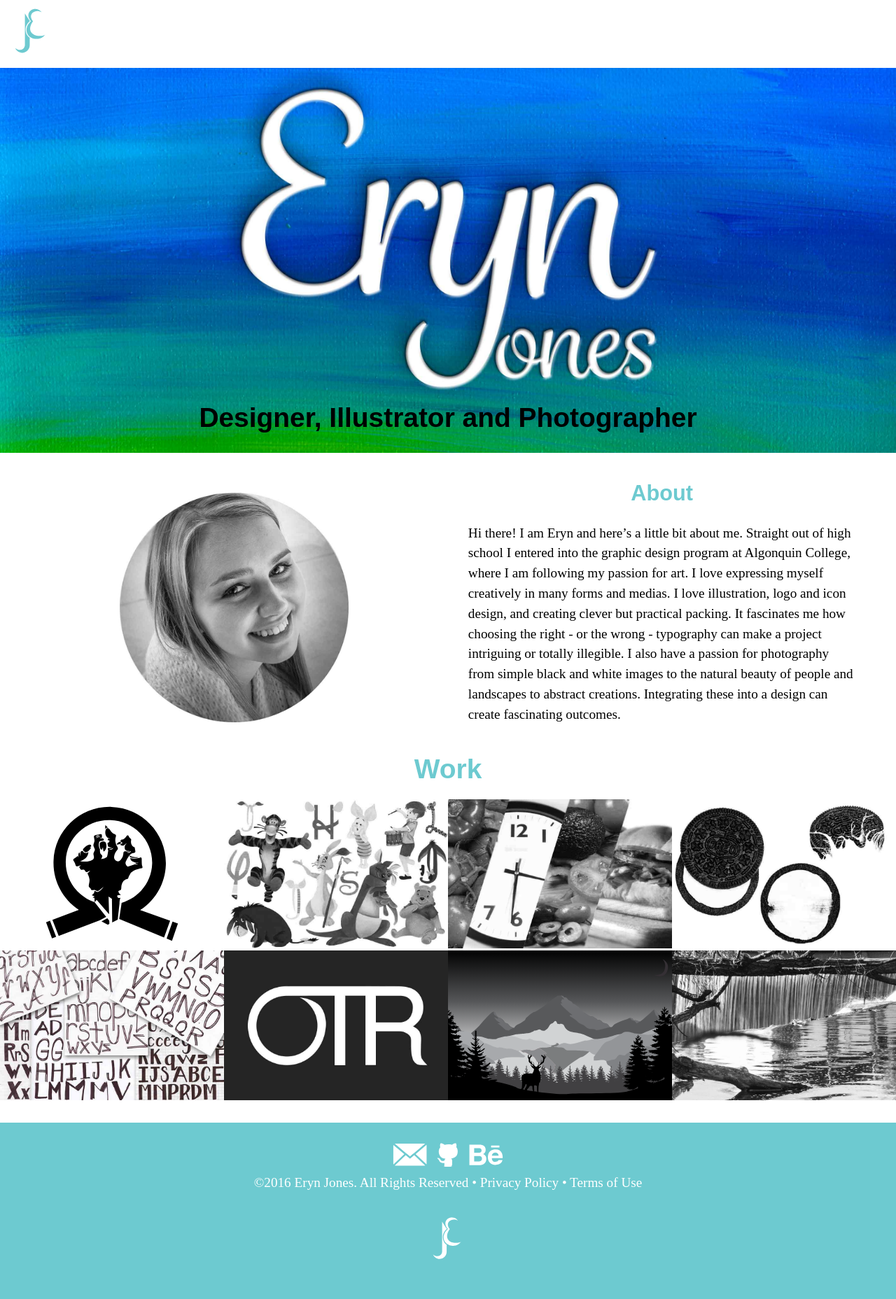
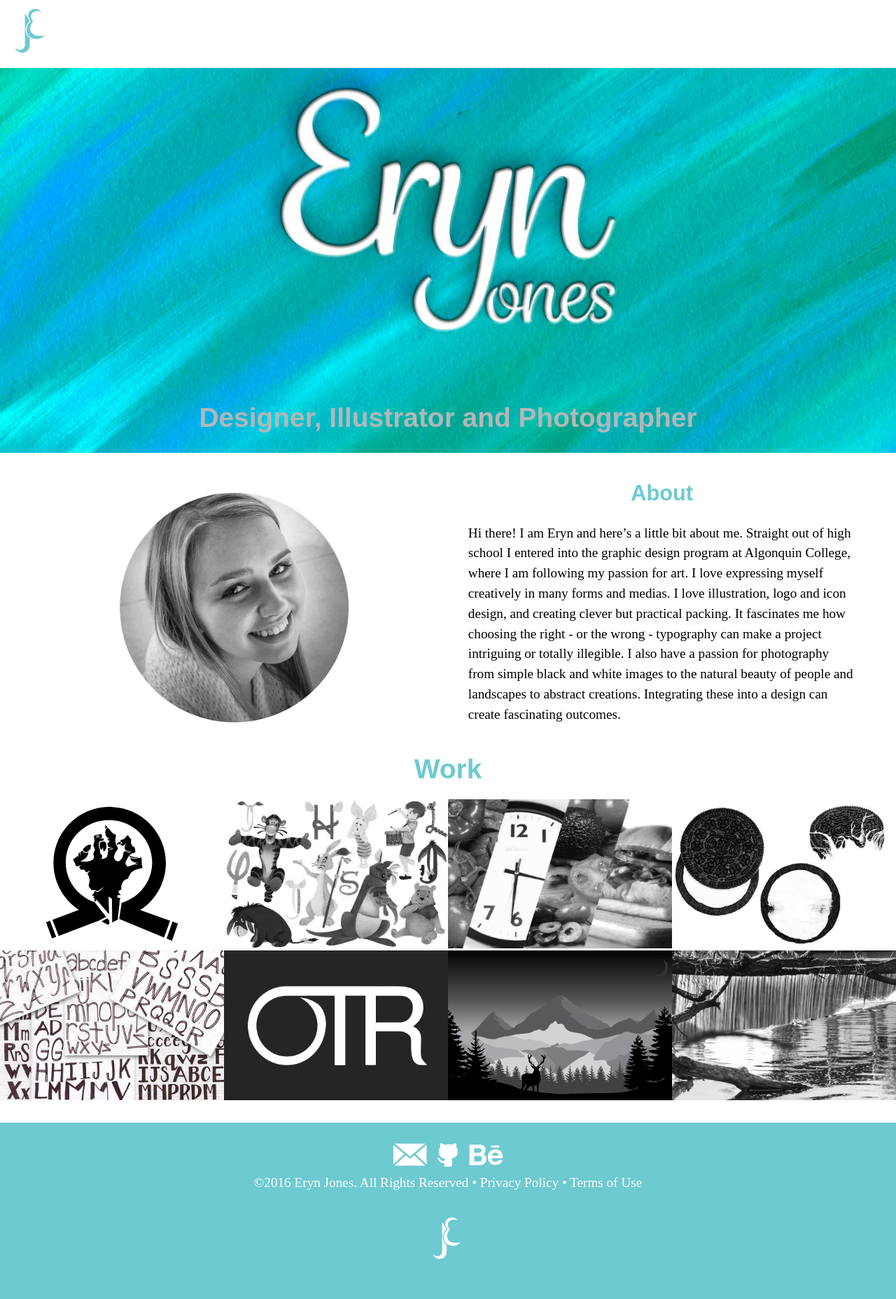
Before and after one commit to erynjones/portfolio, a Jekyll site: the page built from index.html, in a window 1280 px wide. Shown: the whole page at 70% size. Built offline with Jekyll 4.4.1, drawn with Linux system fonts in a browser that asks for light colours; some web fonts are replaced.

Commit message:
changed opening image

```diff
--- a/index.html
+++ b/index.html
@@ -14,7 +14,7 @@ layout: default
   </ul>
 
   <div itemref="data-author" itemscope itemtype="https://schema.org/Person" class="banner text-center">
-    <h1 itemprop="keywords" class="push-quarter zetta">Designer, Illustrator and Photographer</h1>
+    <h1 itemprop="keywords" class="grey push-quarter zetta">Designer, Illustrator and Photographer</h1>
   </div>
 
   <div itemref="data-author" itemscope itemtype="https://schema.org/Person" class="grid gutter pad-t">
```
Also changed, not shown: images/background-logo.jpg.
